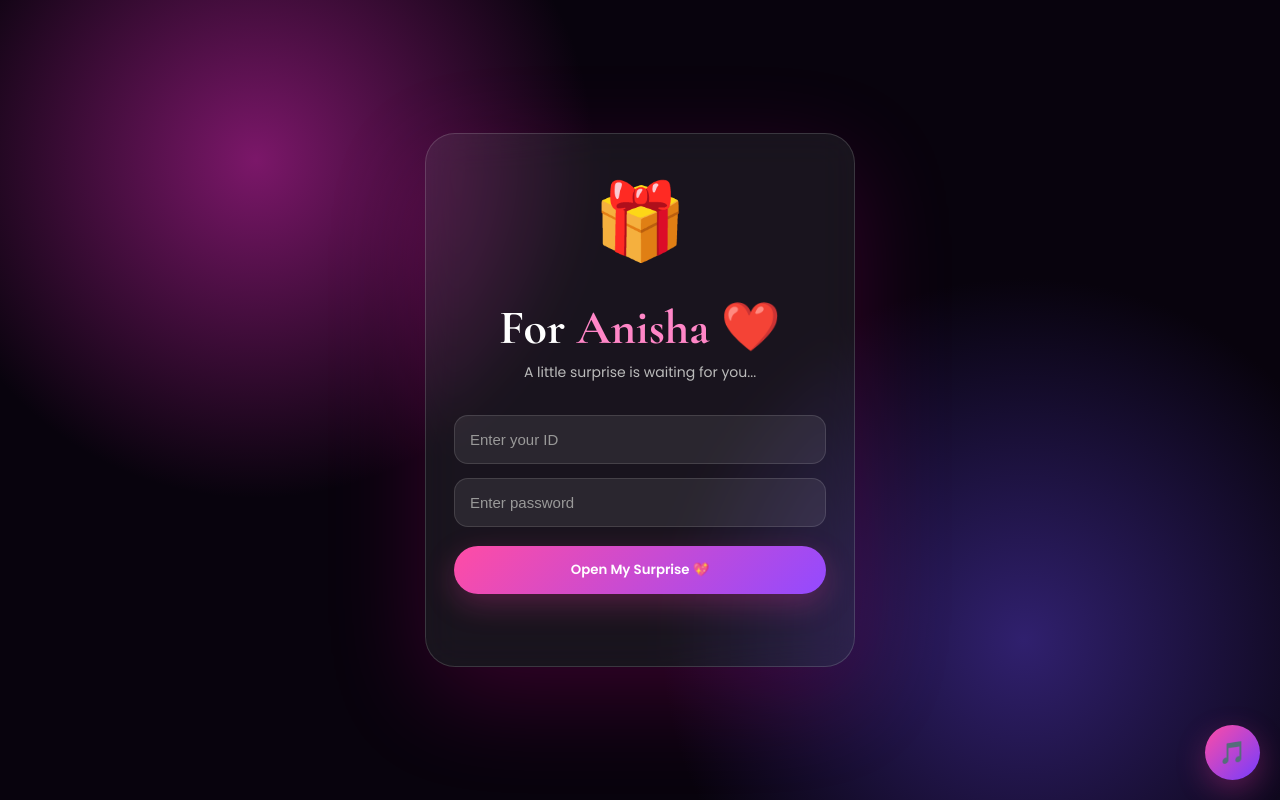
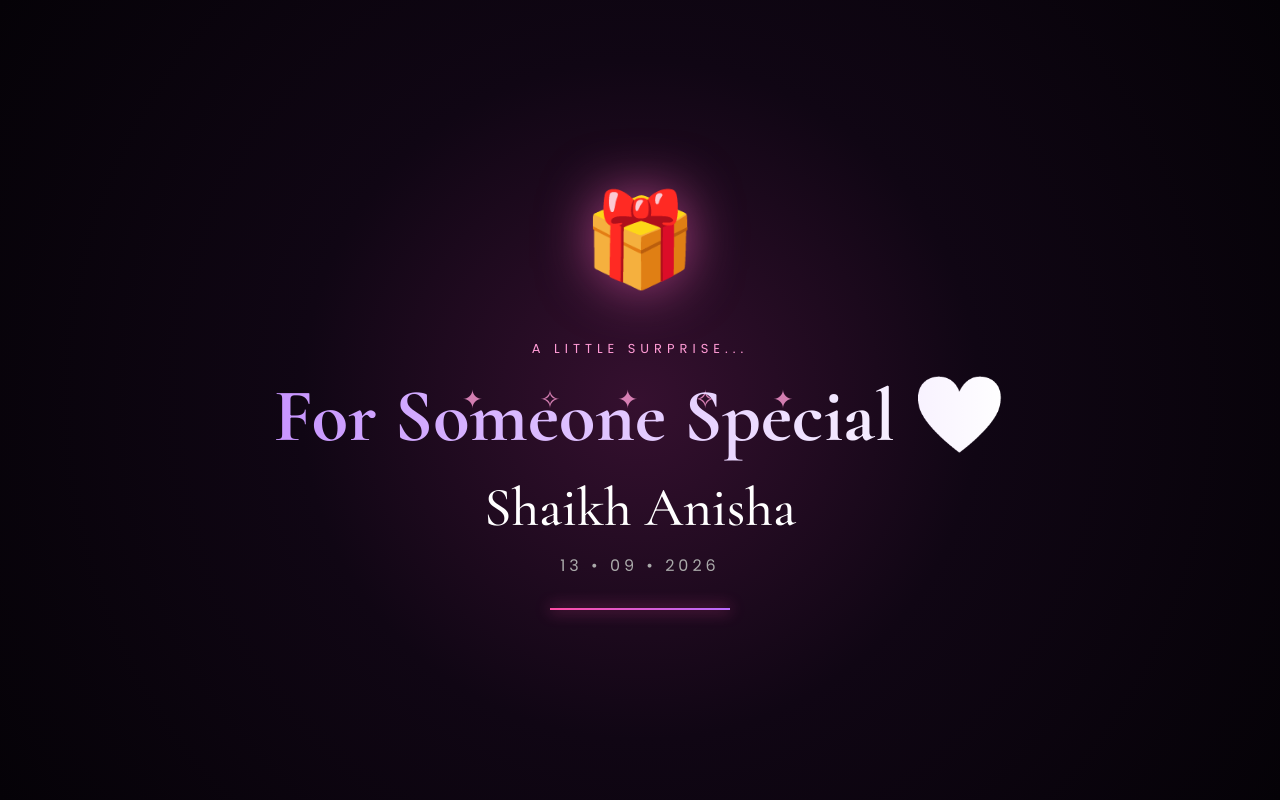
Before and after one commit to ssahil75557-commits/Shaikh-Anisha-birthday-, a plain HTML site: page index.html in a window 1280 px wide. Drawn offline with nearby package versions, Linux system fonts and the light colour scheme.

Commit message:
Update index.html

```diff
--- a/index.html
+++ b/index.html
@@ -1,4 +1,3 @@
-
 <!DOCTYPE html>
 <html lang="en">
 <head>
@@ -769,11 +768,162 @@ footer p{
         font-size:45px;
     }
 }
+    /* =========================
+   CINEMATIC OPENING
+========================= */
+
+#opening{
+    position:fixed;
+    inset:0;
+    z-index:99999;
+    display:flex;
+    flex-direction:column;
+    align-items:center;
+    justify-content:center;
+    text-align:center;
+    background:
+        radial-gradient(circle at center,#35102f 0%,#100614 45%,#050207 100%);
+    animation:openingOut 1.5s ease 5.5s forwards;
+}
+
+.opening-gift{
+    font-size:85px;
+    animation:giftIntro 2s ease-in-out infinite;
+    filter:drop-shadow(0 0 25px rgba(255,100,190,.6));
+}
+
+@keyframes giftIntro{
+    0%,100%{
+        transform:translateY(0) scale(1);
+    }
+    50%{
+        transform:translateY(-15px) scale(1.08);
+    }
+}
+
+.opening-small{
+    margin-top:20px;
+    color:#ff9bd5;
+    letter-spacing:5px;
+    font-size:13px;
+    text-transform:uppercase;
+    opacity:0;
+    animation:textIn 1s ease .8s forwards;
+}
+
+#opening h1{
+    font-family:'Cormorant Garamond',serif;
+    font-size:clamp(42px,8vw,75px);
+    margin:12px 0;
+    background:linear-gradient(90deg,#fff,#ff8bc9,#c795ff,#fff);
+    background-size:300%;
+    -webkit-background-clip:text;
+    color:transparent;
+    opacity:0;
+    animation:textIn 1.2s ease 1.5s forwards,
+              shine 3s linear 2.5s infinite;
+}
+
+.opening-name{
+    font-family:'Cormorant Garamond',serif;
+    font-size:clamp(32px,6vw,55px);
+    color:#fff;
+    opacity:0;
+    animation:textIn 1.2s ease 2.5s forwards;
+}
+
+.opening-date{
+    margin-top:12px;
+    color:#aaa;
+    letter-spacing:4px;
+    opacity:0;
+    animation:textIn 1s ease 3.4s forwards;
+}
+
+.sparkles{
+    position:absolute;
+    color:#ff9bd5;
+    font-size:25px;
+    letter-spacing:25px;
+    opacity:0;
+    animation:
+        sparkleIn 1s ease 1s forwards,
+        sparkleFloat 3s ease-in-out 2s infinite;
+}
+
+.loading-line{
+    width:0;
+    height:2px;
+    margin-top:30px;
+    background:linear-gradient(90deg,#ff4ca5,#b86cff);
+    box-shadow:0 0 15px #ff4ca5;
+    animation:lineLoad 4.5s ease forwards;
+}
+
+@keyframes textIn{
+    from{
+        opacity:0;
+        transform:translateY(20px);
+    }
+    to{
+        opacity:1;
+        transform:translateY(0);
+    }
+}
+
+@keyframes sparkleIn{
+    from{
+        opacity:0;
+        transform:scale(.5);
+    }
+    to{
+        opacity:.8;
+        transform:scale(1);
+    }
+}
+
+@keyframes sparkleFloat{
+    0%,100%{transform:translateY(0)}
+    50%{transform:translateY(-12px)}
+}
+
+@keyframes shine{
+    from{background-position:0%}
+    to{background-position:300%}
+}
+
+@keyframes lineLoad{
+    from{width:0}
+    to{width:180px}
+}
+
+@keyframes openingOut{
+    to{
+        opacity:0;
+        visibility:hidden;
+        pointer-events:none;
+    }
+    }
 </style>
 </head>
 
 <body>
-
+<!-- OPENING ANIMATION -->
+<div id="opening">
+    <div class="sparkles">✦ ✧ ✦ ✧ ✦</div>
+
+    <div class="opening-gift">🎁</div>
+
+    <p class="opening-small">A little surprise...</p>
+
+    <h1>For Someone Special ❤️</h1>
+
+    <div class="opening-name">Shaikh Anisha</div>
+
+    <p class="opening-date">13 • 09 • 2026</p>
+
+    <div class="loading-line"></div>
+</div>
 <!-- =========================
      LOGIN SCREEN
 ========================= -->
```
